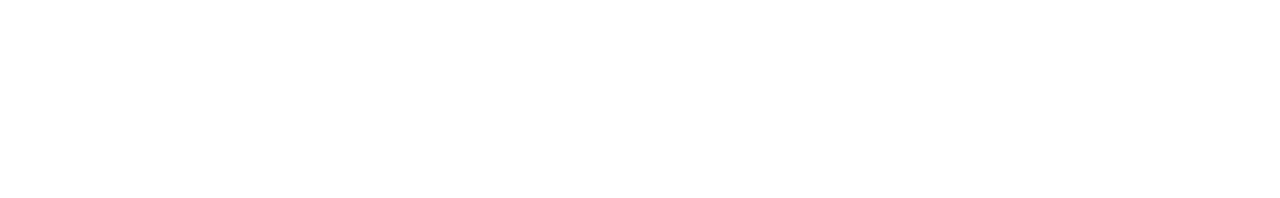
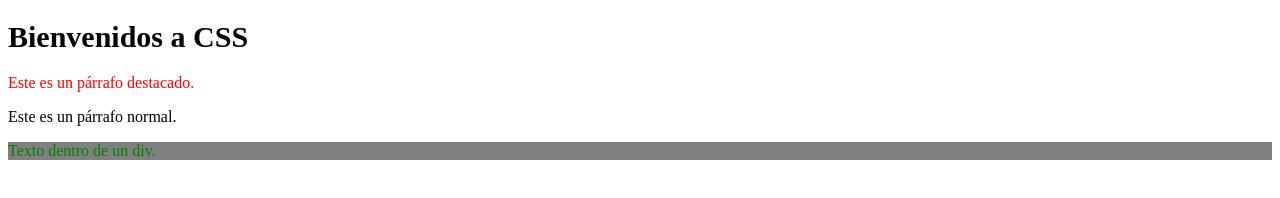
Before and after one commit to naaiaracj/Proyectos_CSS, a plain HTML site: page NaiaraCuenca_ASIR1/Ejercicio_02/index.html in a window 1280 px wide. Drawn offline with Linux system fonts and the light colour scheme.

Commit message:
Ejercicio_02 terminado, junto a alguna modificación al ejercicio 1

```diff
--- a/NaiaraCuenca_ASIR1/Ejercicio_02/index.html
+++ b/NaiaraCuenca_ASIR1/Ejercicio_02/index.html
@@ -4,3 +4,21 @@ Curso: [ASIR1]
 Fecha: [04/03/2025]
 Ejercicio: [Selectores CSS]
 -->
+
+<!DOCTYPE html>
+<html lang="es">
+<head>
+    <meta charset="UTF-8">
+    <meta name="viewport" content="width=device-width, initial-scale=1.0">
+    <title>Ejercicio CSS</title>
+    <link rel="stylesheet" href="styles.css">
+</head>
+<body>
+    <h1>Bienvenidos a CSS</h1>
+    <p class="destacado">Este es un párrafo destacado.</p>
+    <p>Este es un párrafo normal.</p>
+    <div id="caja">
+        <p>Texto dentro de un div.</p>
+    </div>
+</body>
+</html>
--- a/NaiaraCuenca_ASIR1/Ejercicio_02/style.css
+++ /dev/null
@@ -1,6 +0,0 @@
-/*
-Nombre: [Naiara Cuenca]
-Curso: [ASIR1]
-Fecha: [04/03/2025]
-Ejercicio: [Selectores CSS]
-*/
--- /dev/null
+++ b/NaiaraCuenca_ASIR1/Ejercicio_02/styles.css
@@ -0,0 +1,18 @@
+/*
+Nombre: [Naiara Cuenca]
+Curso: [ASIR1]
+Fecha: [04/03/2025]
+Ejercicio: [Selectores CSS]
+*/
+
+/* La clase destacado se le asigna el color rojo */
+.destacado {color:red;}
+
+/* Cambia el color de los párrafos dentro de la división que tenga como id=caja */
+#caja p {color:green;}
+
+/* Cambia el tamaño de fuente a todos los elementos h1 */
+h1 {font-size: 30px;}
+
+/* Cambia el fondo de todos los párrafos dentro de una división */
+div p {background-color: grey;}
```
Also changed, not shown: NaiaraCuenca_ASIR1/Ejercicio_01/index.html (+6 -0 lines), 1 other file.
